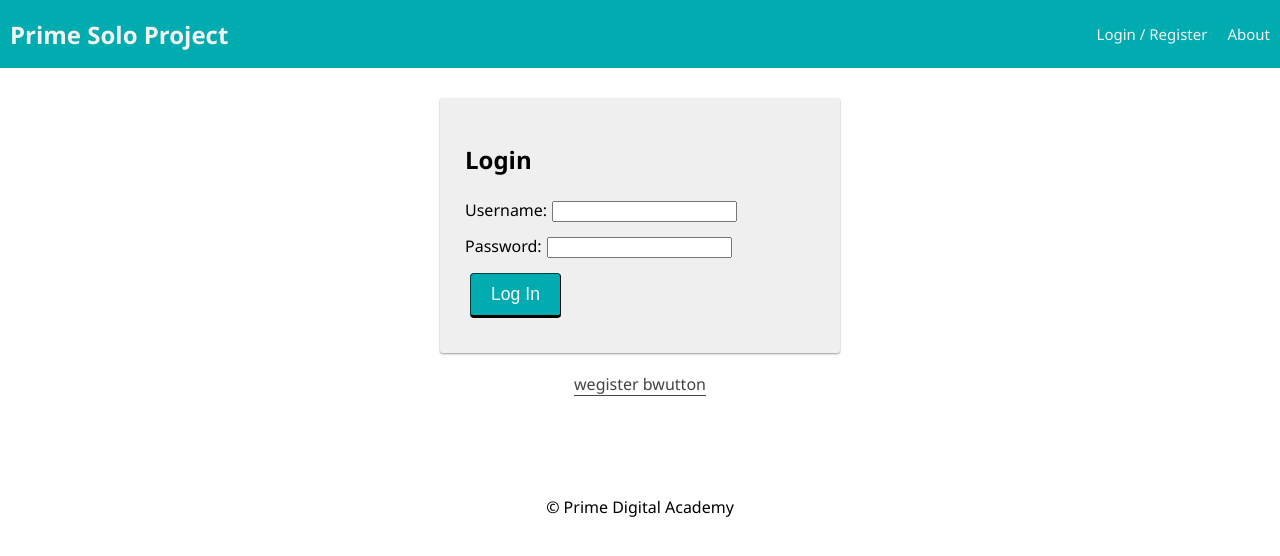
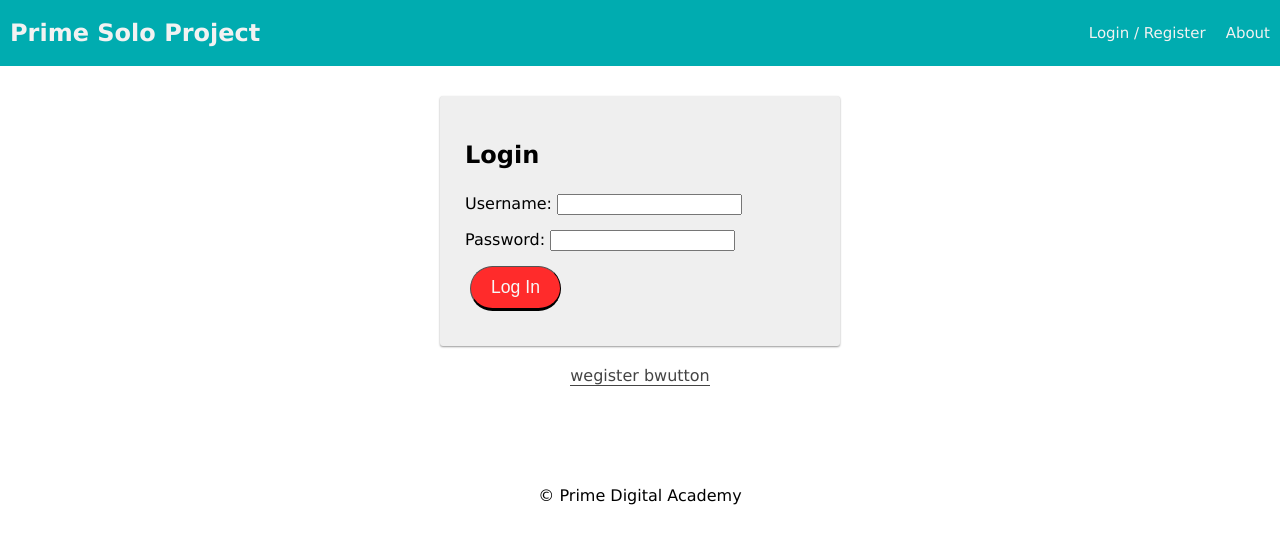
Before and after one commit to Japheth720/prime-solo-project-japheth-yang, a React (Create React App) app: page /#/user in a window 1280 px wide. Shown: the top 556 px of the page. Built offline with nearby package versions, Linux system fonts and the light colour scheme; no server answers.

Commit message:
changed buttons to look like my wireframe

```diff
--- a/src/components/App/App.css
+++ b/src/components/App/App.css
@@ -5,7 +5,7 @@ body,
 }
 
 body {
-  font-family: 'Segoe UI', Tahoma, Geneva, Verdana, sans-serif;
+  font-family: 'Lucida Sans', 'Lucida Sans Regular', 'Lucida Grande', 'Lucida Sans Unicode', Geneva, Verdana, sans-serif;
   margin: 0px;
 }
 
@@ -29,10 +29,10 @@ Button
 .btn {
   display: inline-block;
   padding: 10px 20px;
-  border-color: #014041;
+  border-color: #000000;
   border-width: 1px 1px 3px;
-  border-radius: 4px;
-  background-color: #00acb0;
+  border-radius: 100px;
+  background-color: #ff2b2b;
   color: #f8f8f8;
   font-size: 1.1rem;
   outline: 0;
@@ -55,7 +55,7 @@ Button
 }
 
 .btn:hover {
-  background-color: #008183;
+  background-color: #fe8d8d;
   text-decoration: none;
 }
 
```
